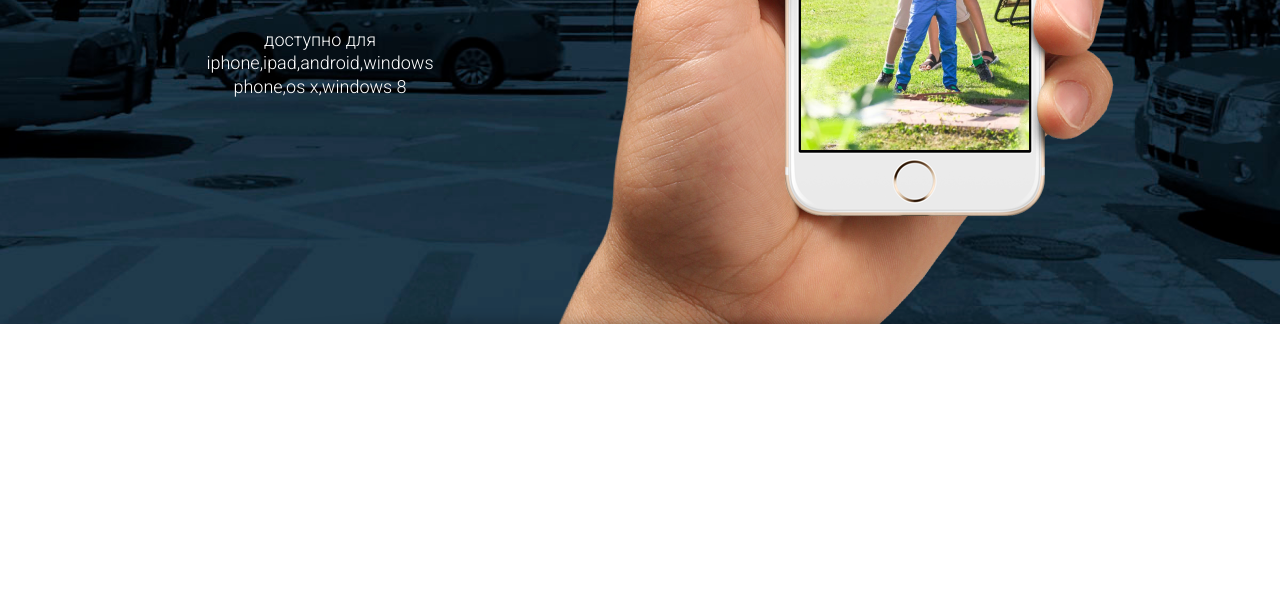
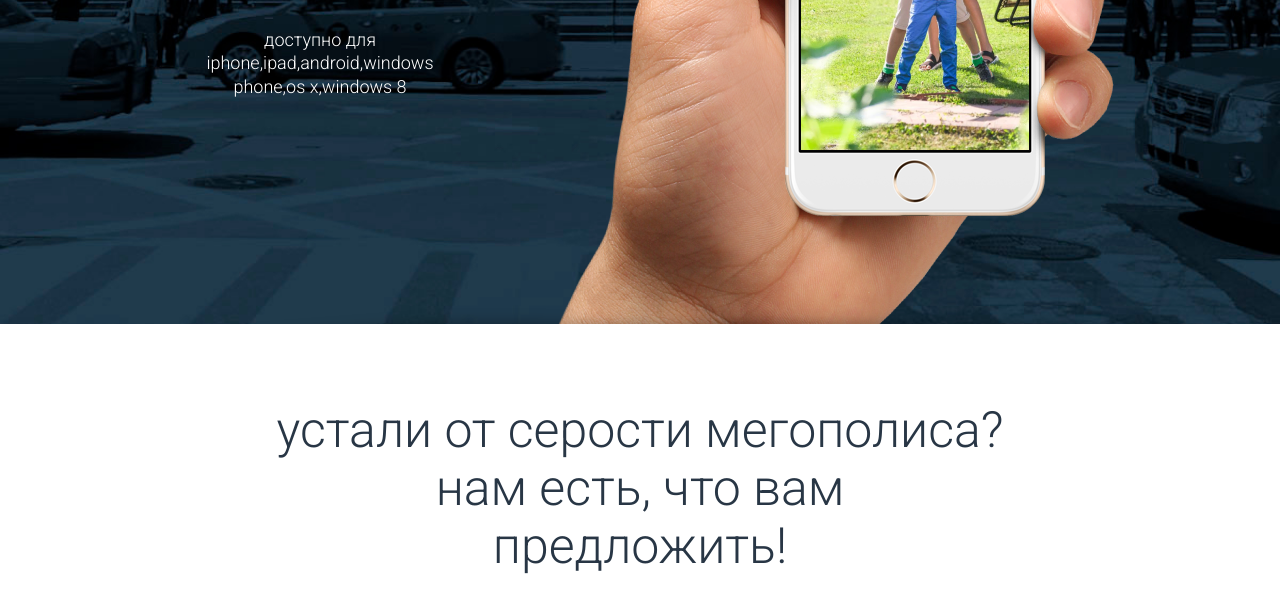
Before and after one commit to alisaz2012/pink, a plain HTML site: page index.html in a window 1280 px wide. Shown: the part 526-1138 px from the top of the page. Before the commit the page ends 850 px from the top, so only its background shows below. Drawn offline with Linux system fonts and the light colour scheme.

Commit message:
приступили ко 2 секции

```diff
--- a/index.html
+++ b/index.html
@@ -33,5 +33,8 @@
     </div>
     <img src="./img/phone.png" alt="phone" class="phone-img">
  </header>
+ <section class="information ">
+<p>устали от серости мегополиса?<br> нам есть, что вам <br>  предложить! </p>
+ </section>
 </body>
 </html>
--- a/main.css
+++ b/main.css
@@ -106,3 +106,13 @@ color: #fff;
     right: 0;
     bottom: 0;
 }
+.information p{
+    font-family: var(--font-family);
+font-weight: 300;
+font-size: 50px;
+text-align: center;
+color: #283645;
+max-width: 780px;
+width: 100%;
+margin: 77px auto 72px;
+}
```
